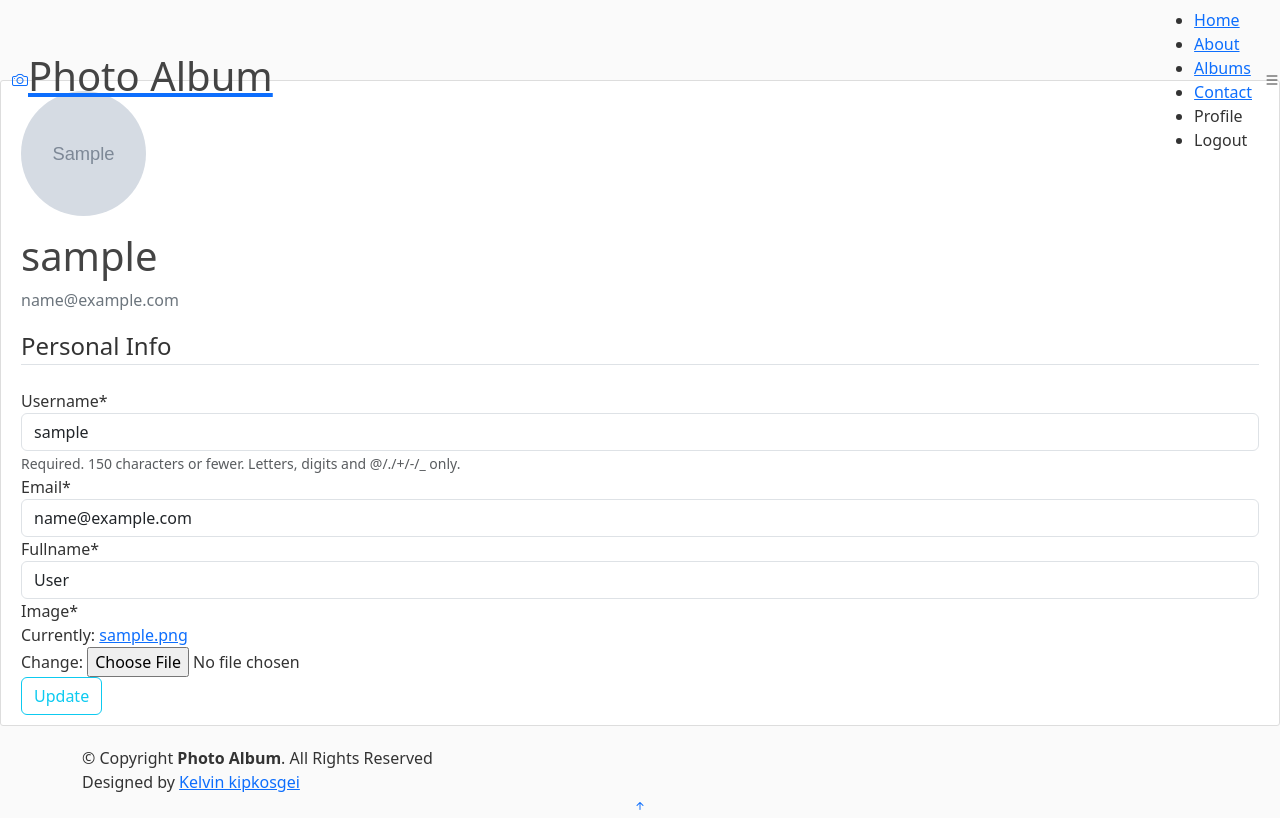
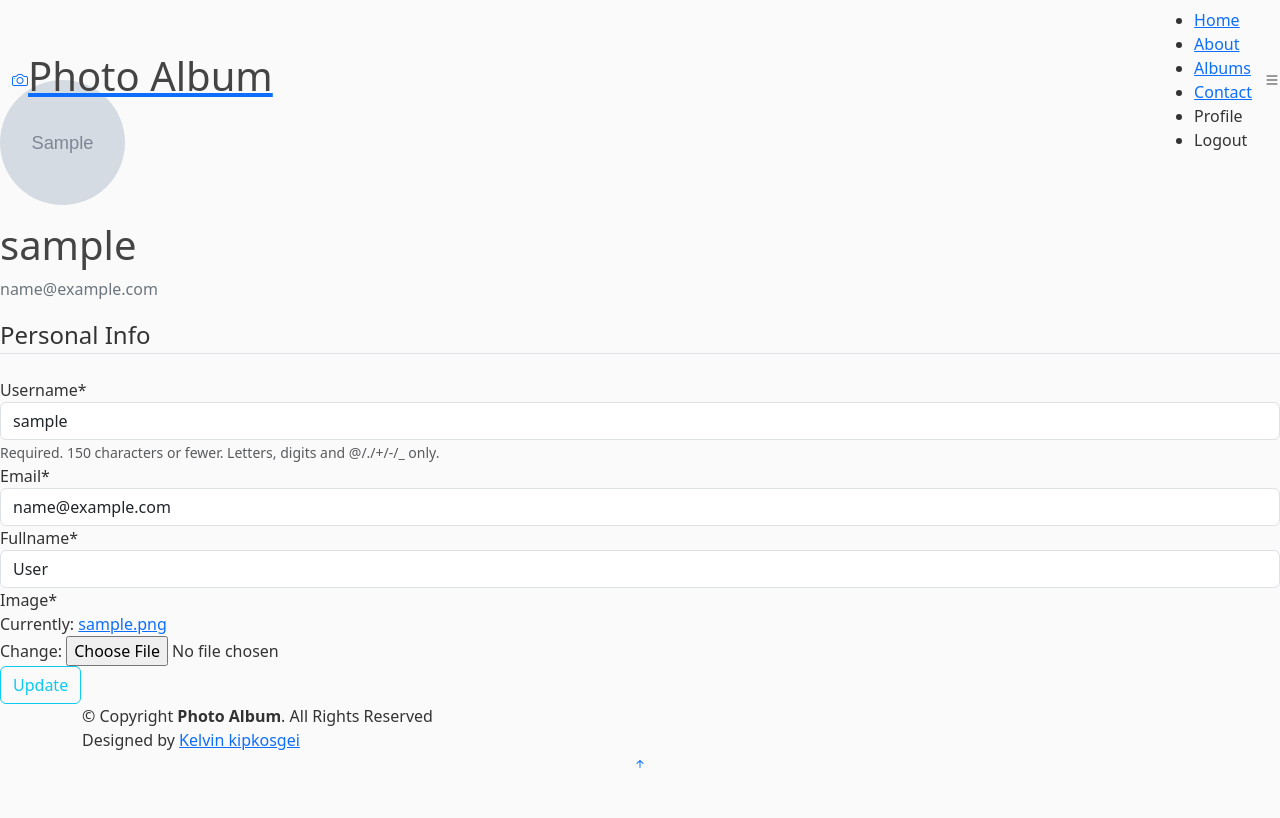
Before and after one commit to Sanga78/photoalbum, a Django app: page /profile/ in a window 1280 px wide. After the commit the page ends 768 px from the top, so only its background shows below. Run offline with Django 4.2, Linux system fonts and the light colour scheme; a user stored in the database is signed in; tables that the repository leaves empty hold one stand-in row (values such as "Sample post"); grey boxes marked "Sample" are stand-in pictures; some libraries are stand-ins or nearby versions.

Commit message:
Update profile.html
updated the profile

```diff
--- a/Album/Templates/users/profile.html
+++ b/Album/Templates/users/profile.html
@@ -1,7 +1,7 @@
 {% extends "base.html" %}
 {% load crispy_forms_tags %}
 {% block content %}
-    <div class="content-section">
+    <div class="cont-section">
       <div class="media">
         <img class="rounded-circle account-img" src="{{user.profile.image.url}}" />
         <div class="media-body">
```
